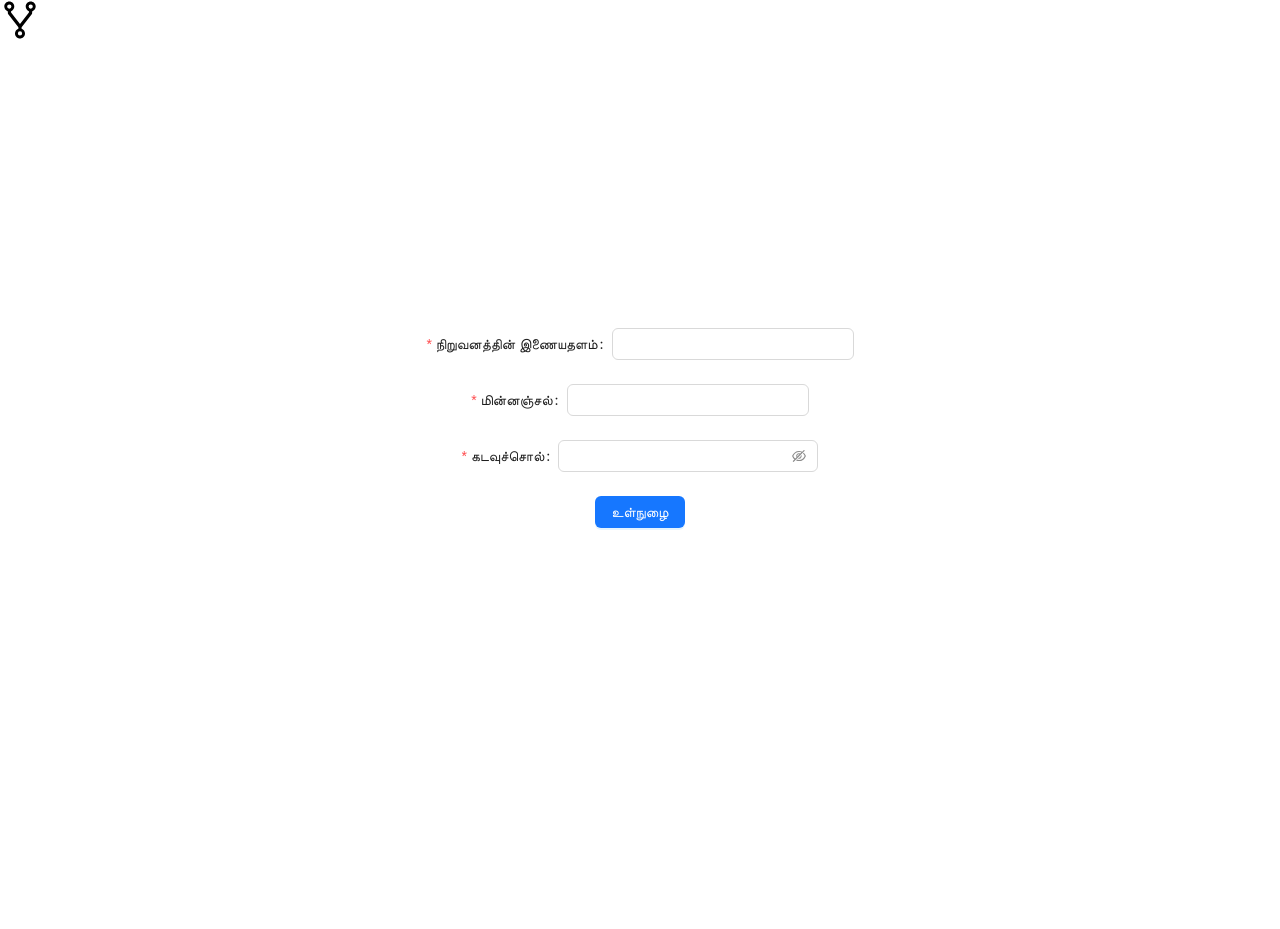
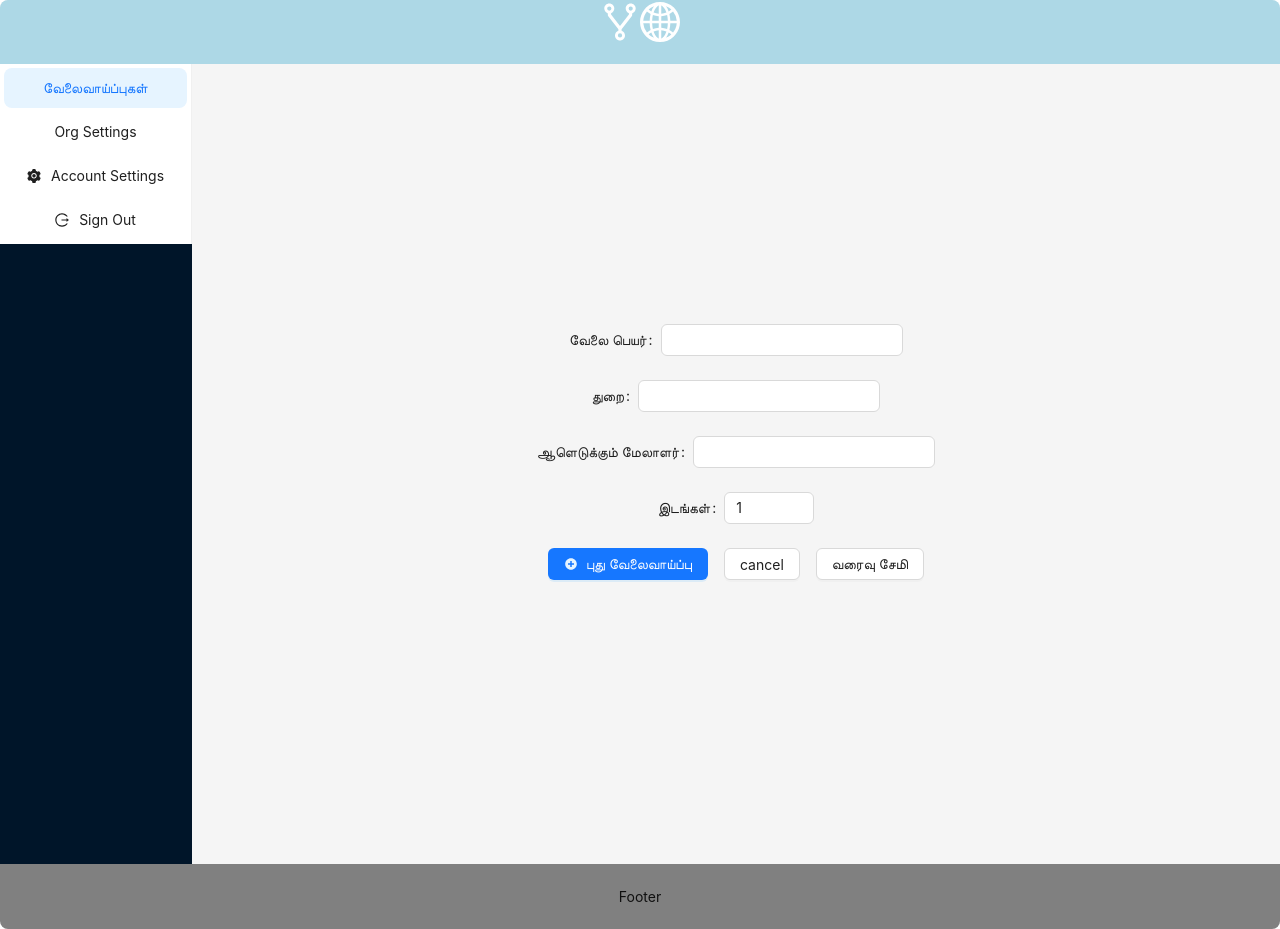
Before and after one commit to vetchium/vetchium, a React (Create React App) app in the folder erised/: page /create-opening in a window 1280 px wide. Before the commit the page ends 840 px from the top, so only its background shows below. Built offline with nearby package versions, Linux system fonts and the light colour scheme.

Commit message:
CreateOpening

```diff
--- a/erised/src/App.tsx
+++ b/erised/src/App.tsx
@@ -5,7 +5,7 @@ import SignIn from "./pages/SignIn";
 function App() {
   const [signedIn, setSignedIn] = useState(false);
 
-  return signedIn ? (
+  return !signedIn ? (
     <Home
       onSignOut={() => {
         setSignedIn(false);
--- a/erised/src/Styles.tsx
+++ b/erised/src/Styles.tsx
@@ -1,8 +1,7 @@
 export const headerStyle = {
   textAlign: "center" as const,
   color: "#fff",
-  paddingInline: 48,
-  backgroundColor: "#1677ff",
+  backgroundColor: "lightblue",
 };
 
 export const headerLogo = {
--- a/erised/src/components/Router.tsx
+++ b/erised/src/components/Router.tsx
@@ -1,10 +1,12 @@
 import { Route, Routes } from "react-router-dom";
 import Openings from "../pages/Openings";
+import CreateOpening from "../pages/CreateOpening";
 
 function Router() {
   return (
     <Routes>
       <Route path="/openings" element={<Openings />} />
+      <Route path="/create-opening" element={<CreateOpening />} />
       <Route path="/org-settings" element={<div>Org Settings</div>} />
       <Route path="/account-settings" element={<div>Account Settings</div>} />
     </Routes>
--- /dev/null
+++ b/erised/src/forms/CreateOpeningForm.tsx
@@ -0,0 +1,40 @@
+import { Button, Flex, Form, Input, InputNumber } from "antd";
+import { PlusCircleTwoTone } from "@ant-design/icons";
+import t from "../i18n/i18n";
+import { formStyle } from "../Styles";
+
+function CreateOpeningForm() {
+  return (
+    <Form style={formStyle}>
+      <Form.Item label={t("job_title")} name="title">
+        <Input />
+      </Form.Item>
+      <Form.Item label={t("department")} name="department">
+        <Input />
+      </Form.Item>
+      <Form.Item label={t("hiring_manager")} name="hiringManager">
+        <Input />
+      </Form.Item>
+      <Form.Item label={t("positions")} name="positions">
+        <InputNumber min={1} max={25} defaultValue={1} />
+      </Form.Item>
+      <Flex gap="middle">
+        <Form.Item>
+          <Button type="primary" htmlType="submit" icon={<PlusCircleTwoTone />}>
+            {t("create_opening")}
+          </Button>
+        </Form.Item>
+        <Flex gap="middle" justify="flex-end">
+          <Form.Item>
+            <Button>{t("cancel")}</Button>
+          </Form.Item>
+          <Form.Item>
+            <Button>{t("save_draft")}</Button>
+          </Form.Item>
+        </Flex>
+      </Flex>
+    </Form>
+  );
+}
+
+export default CreateOpeningForm;
--- a/erised/src/i18n/en/index.ts
+++ b/erised/src/i18n/en/index.ts
@@ -7,4 +7,14 @@ export default {
 
   // Sidebar
   openings: "Openings",
+
+  // Sidebar, Openings and CreateOpeningForm
+  create_opening: "Create Opening",
+
+  // CreateOpeningForm
+  department: "Department",
+  hiring_manager: "Hiring Manager",
+  job_title: "Job Title",
+  positions: "Positions",
+  save_draft: "Save Draft",
 };
--- a/erised/src/i18n/ta/index.ts
+++ b/erised/src/i18n/ta/index.ts
@@ -7,4 +7,14 @@ export default {
 
   // Sidebar
   openings: "வேலைவாய்ப்புகள்",
+
+  // Sidebar, Openings and CreateOpeningForm
+  create_opening: "புது வேலைவாய்ப்பு",
+
+  // CreateOpeningForm
+  department: "துறை",
+  hiring_manager: "ஆளெடுக்கும் மேலாளர்",
+  job_title: "வேலை பெயர்",
+  positions: "இடங்கள்",
+  save_draft: "வரைவு சேமி",
 };
--- /dev/null
+++ b/erised/src/pages/CreateOpening.tsx
@@ -0,0 +1,8 @@
+import { Flex } from "antd";
+import CreateOpeningForm from "../forms/CreateOpeningForm";
+
+function CreateOpening() {
+  return <CreateOpeningForm />;
+}
+
+export default CreateOpening;
--- a/erised/src/pages/Openings.tsx
+++ b/erised/src/pages/Openings.tsx
@@ -1,6 +1,11 @@
-import { Table } from "antd";
+import { PlusCircleTwoTone } from "@ant-design/icons";
+import { Button, Flex, Table } from "antd";
+import { useNavigate } from "react-router-dom";
+import t from "../i18n/i18n";
 
 function Openings() {
+  const navigate = useNavigate();
+
   const dataSource = [
     {
       key: "1",
@@ -64,7 +69,22 @@ function Openings() {
     { title: "Edit", dataIndex: "editLink", key: "editLink" },
   ];
 
-  return <Table dataSource={dataSource} columns={columns} />;
+  return (
+    <Flex wrap vertical>
+      <Flex justify="flex-end">
+        <Button
+          type="primary"
+          icon={<PlusCircleTwoTone />}
+          onClick={() => navigate("/create-opening")}
+        >
+          {t("create_opening")}
+        </Button>
+      </Flex>
+      <Flex>
+        <Table dataSource={dataSource} columns={columns} />
+      </Flex>
+    </Flex>
+  );
 }
 
 export default Openings;
```
